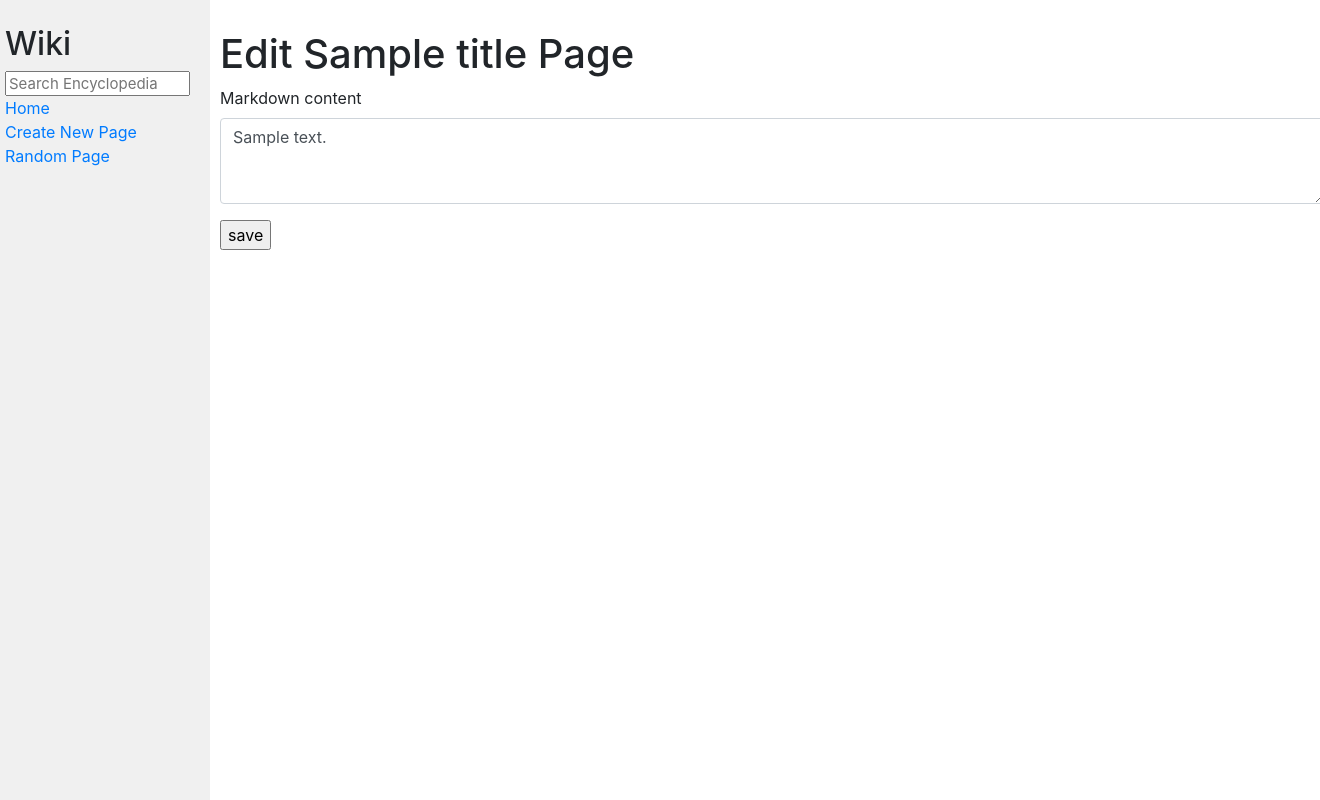
After one commit to pudding06/CS50W-Projects, a Django app: template project_1/wiki/encyclopedia/templates/encyclopedia/edit.html in a window 1320 px wide; the page is wider, and only the part inside the window is pictured. The commit adds this page. Run offline with Django 3.2, Linux system fonts and the light colour scheme; the template is opened without the code that fills it: most values are stand-ins (such as "Sample title", 1, 10 or a date in 2020); some libraries are stand-ins or nearby versions.

Commit message:
finished all objectives for project_1

```diff
--- /dev/null
+++ b/project_1/wiki/encyclopedia/templates/encyclopedia/edit.html
@@ -0,0 +1,18 @@
+{% extends "encyclopedia/layout.html" %}
+
+{% block title %}
+    Edit {{title}} Page
+{% endblock %}
+
+{% block body %}
+    <h1>Edit {{ title }} Page</h1>
+    <form method="post" action="{% url 'save_edit' %}">
+        {% csrf_token %}
+        <div class="mb-3">
+            <label class="form-label">Markdown content</label>
+            <textarea class="form-control" id="exampleFormControlTextarea1" rows="3" name="text">{{ content }}</textarea>
+        </div>
+        <input type="hidden" value="{{title}}" name="title">
+        <input type="submit" value="save">
+    </form>
+{% endblock %}
--- a/project_1/wiki/encyclopedia/templates/encyclopedia/layout.html
+++ b/project_1/wiki/encyclopedia/templates/encyclopedia/layout.html
@@ -23,7 +23,7 @@
                     <a href="{% url 'new_page' %}">Create New Page</a>
                 </div>
                 <div>
-                    Random Page
+                    <a href="{% url 'rand' %}">Random Page</a>
                 </div>
                 {% block nav %}
                 {% endblock %}
--- a/project_1/wiki/encyclopedia/urls.py
+++ b/project_1/wiki/encyclopedia/urls.py
@@ -5,6 +5,9 @@ from . import views
 urlpatterns = [
     path("", views.index, name="index"),
     path("wiki/<str:title>", views.wiki, name="wiki"),
-    path("search", views.search, name="search"),
-    path("new_page", views.new_page, name="new_page")
+    path("search/", views.search, name="search"),
+    path("new_page/", views.new_page, name="new_page"),
+    path("edit/", views.edit, name="edit"),
+    path("save_edit/", views.save_edit, name="save_edit"),
+    path("rand", views.rand, name="rand")
 ]
```
Also changed, not shown: project_1/wiki/encyclopedia/templates/encyclopedia/markdown.html (+7 -0 lines), project_1/wiki/encyclopedia/views.py (+25 -0 lines), project_1/wiki/entries/Randall.md (deleted, +0 -1 lines), project_1/wiki/entries/new.md (deleted, +0 -1 lines), project_1/wiki/entries/Git.md (line endings or trailing spaces).
